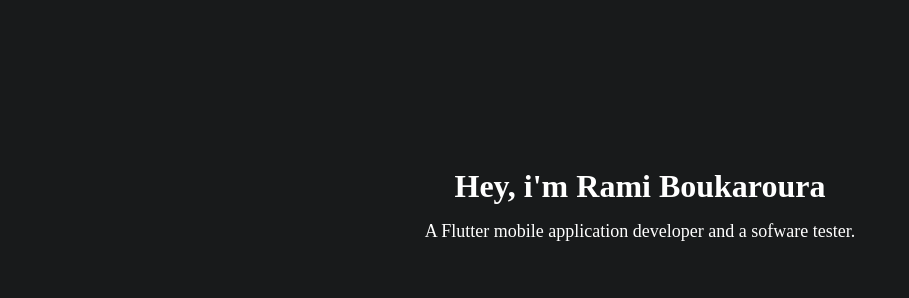
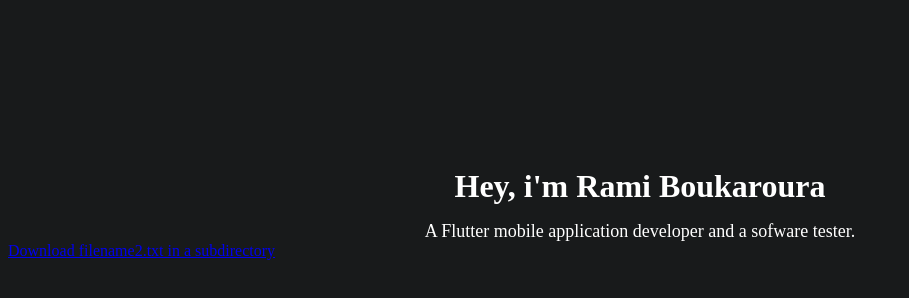
Before and after one commit to RamiBouk/ramibouk.github.io, a plain HTML site: page index.html in a window 1280 px wide. Shown: the whole page, without its empty margins (0-909 px from the left). Drawn offline with Linux system fonts and the light colour scheme.

Commit message:
import data

```diff
--- a/index.html
+++ b/index.html
@@ -11,6 +11,7 @@
     <div id="sub_title">
         A Flutter mobile application developer and a sofware tester.
     </div>
+<a href="data/hour.csv">Download filename2.txt in a subdirectory</a>
 
 </body>
 
```
